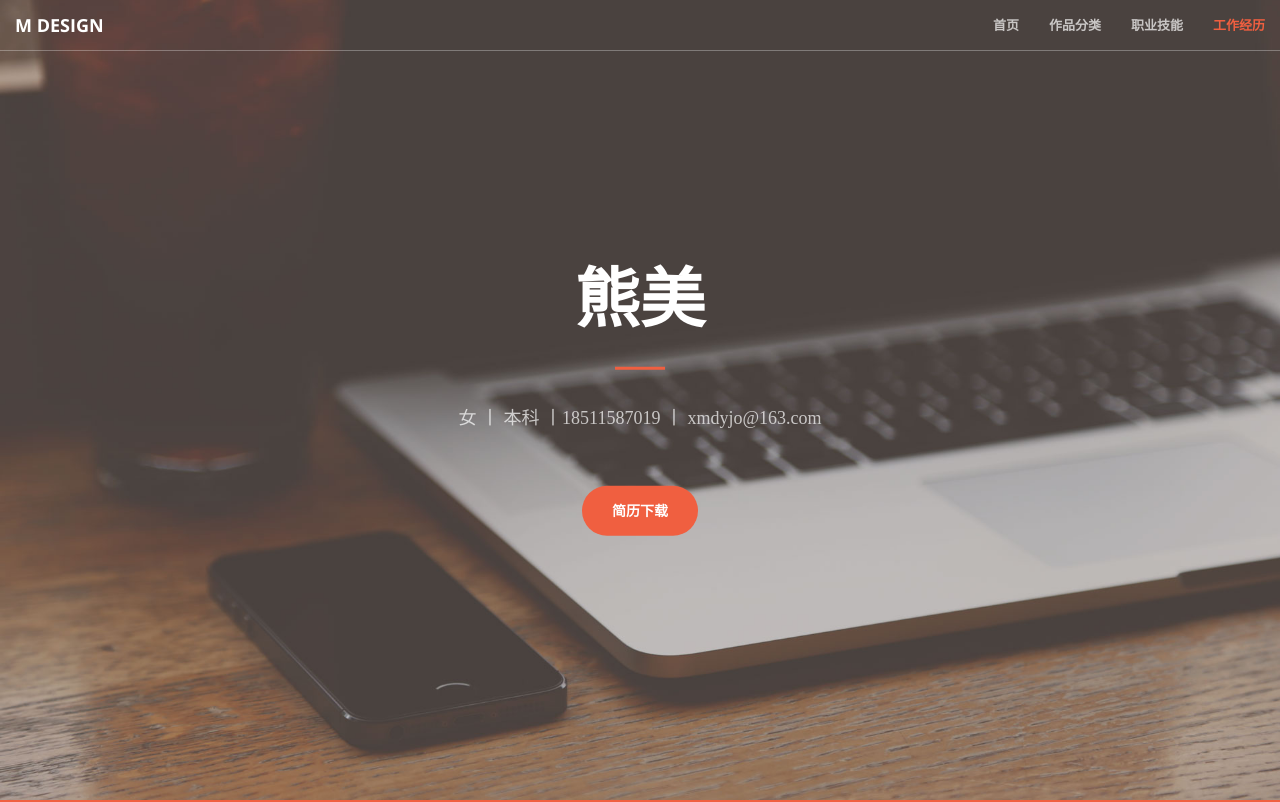
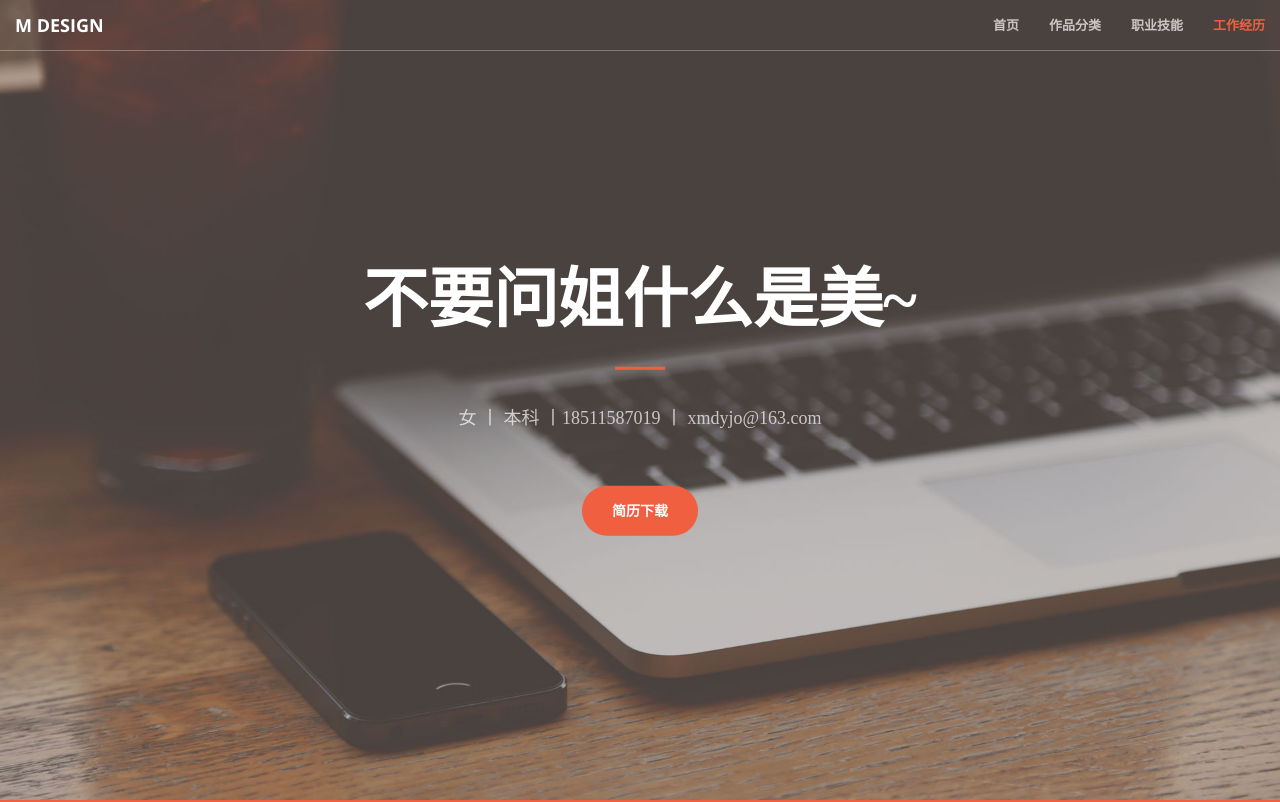
Before and after one commit to xmdesign/xmdesign.github.io, a plain HTML site: page index.html in a window 1280 px wide. Shown: the top 802 px of the page. Drawn offline with nearby package versions, Linux system fonts and the light colour scheme.

Commit message:
改掉大标题
更加时尚~

```diff
--- a/index.html
+++ b/index.html
@@ -74,7 +74,7 @@
     <header>
         <div class="header-content">
             <div class="header-content-inner">
-                <h1>熊美</h1>
+                <h1>不要问姐什么是美~</h1>
                 <hr>
                 <p>女 丨 本科 丨18511587019 丨 xmdyjo@163.com</p>
                 <a href="#about" class="btn btn-primary btn-xl page-scroll">简历下载</a>
```
